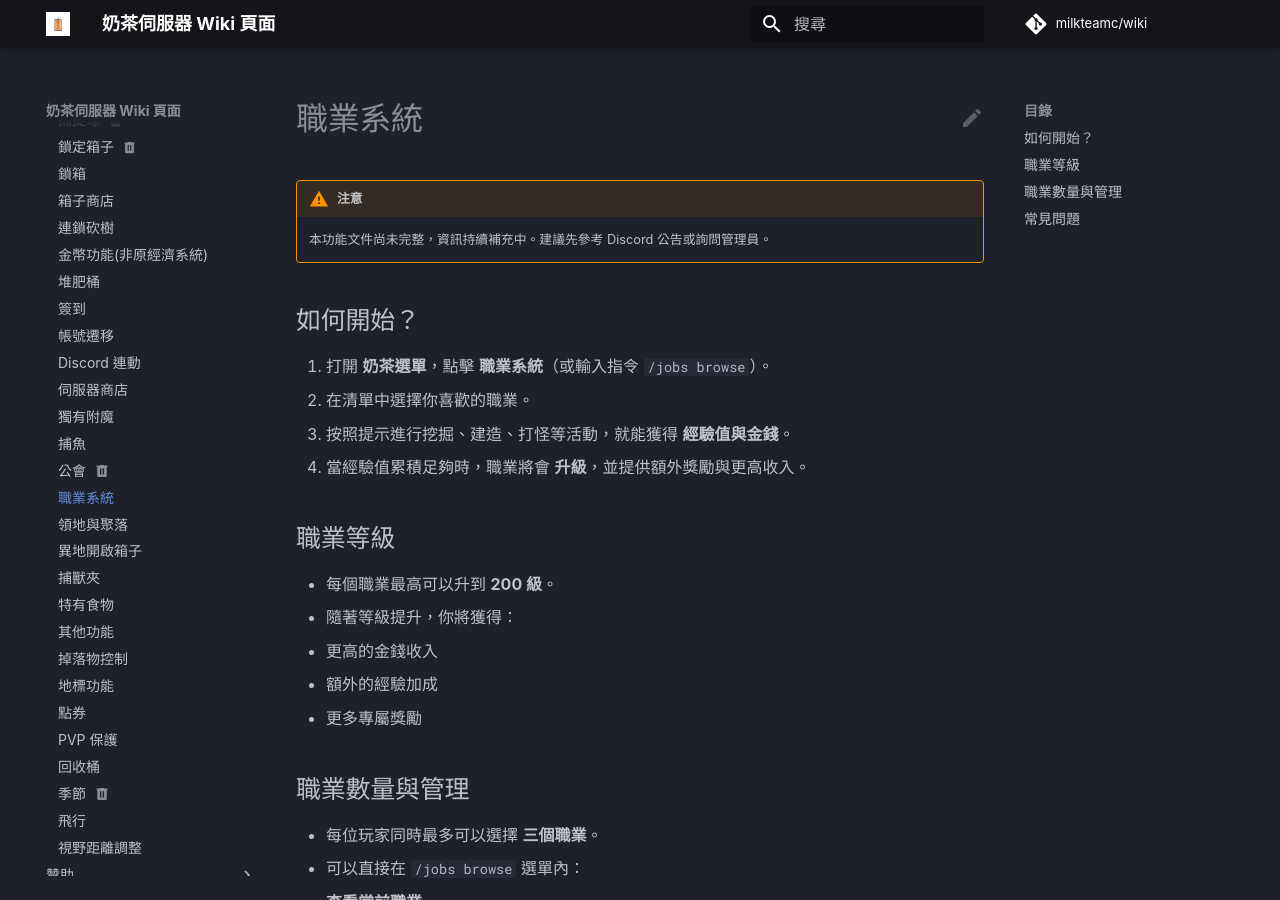
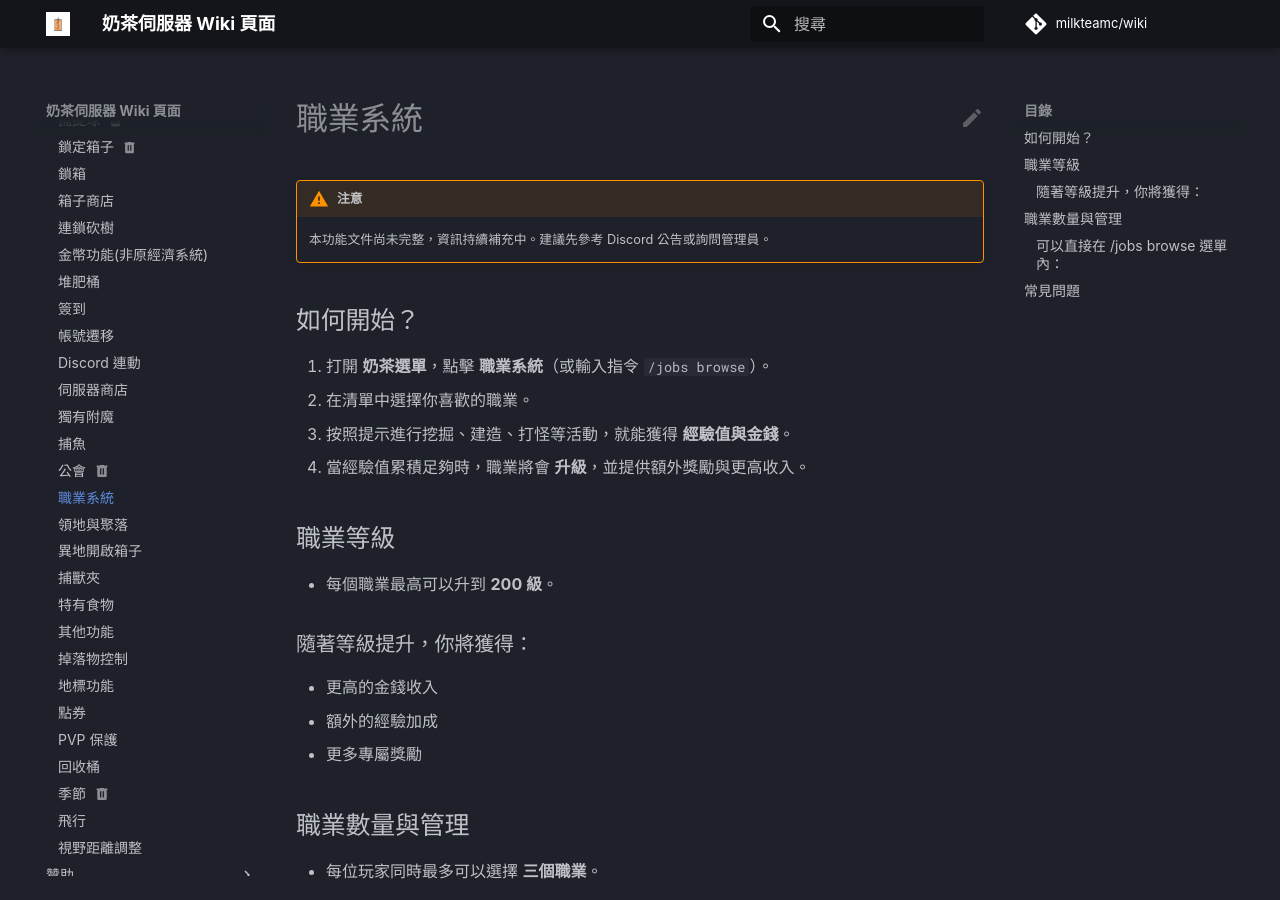
Before and after one commit to milkteamc/wiki, an MkDocs documentation site: the page built from docs/功能清單/jobs.md, in a window 1280 px wide and 900 px high. Built offline with MkDocs 1.6.1 and Material for MkDocs 9.7.7, drawn with Linux system fonts in a browser that asks for light colours; some web fonts are replaced; plug-ins that fetch from the network failed and are left out.

Commit message:
更新 docs/功能清單/jobs.md

```diff
--- a/docs/功能清單/jobs.md
+++ b/docs/功能清單/jobs.md
@@ -11,14 +11,14 @@
 
 ## 職業等級
 - 每個職業最高可以升到 **200 級**。
-- 隨著等級提升，你將獲得：
+### 隨著等級提升，你將獲得：
   - 更高的金錢收入
   - 額外的經驗加成
   - 更多專屬獎勵
 
 ## 職業數量與管理
 - 每位玩家同時最多可以選擇 **三個職業**。
-- 可以直接在 `/jobs browse` 選單內：
+### 可以直接在 `/jobs browse` 選單內：
   - **查看當前職業**
   - **放棄職業**（離開後可再選新的）
   - **重新選擇職業**
```
